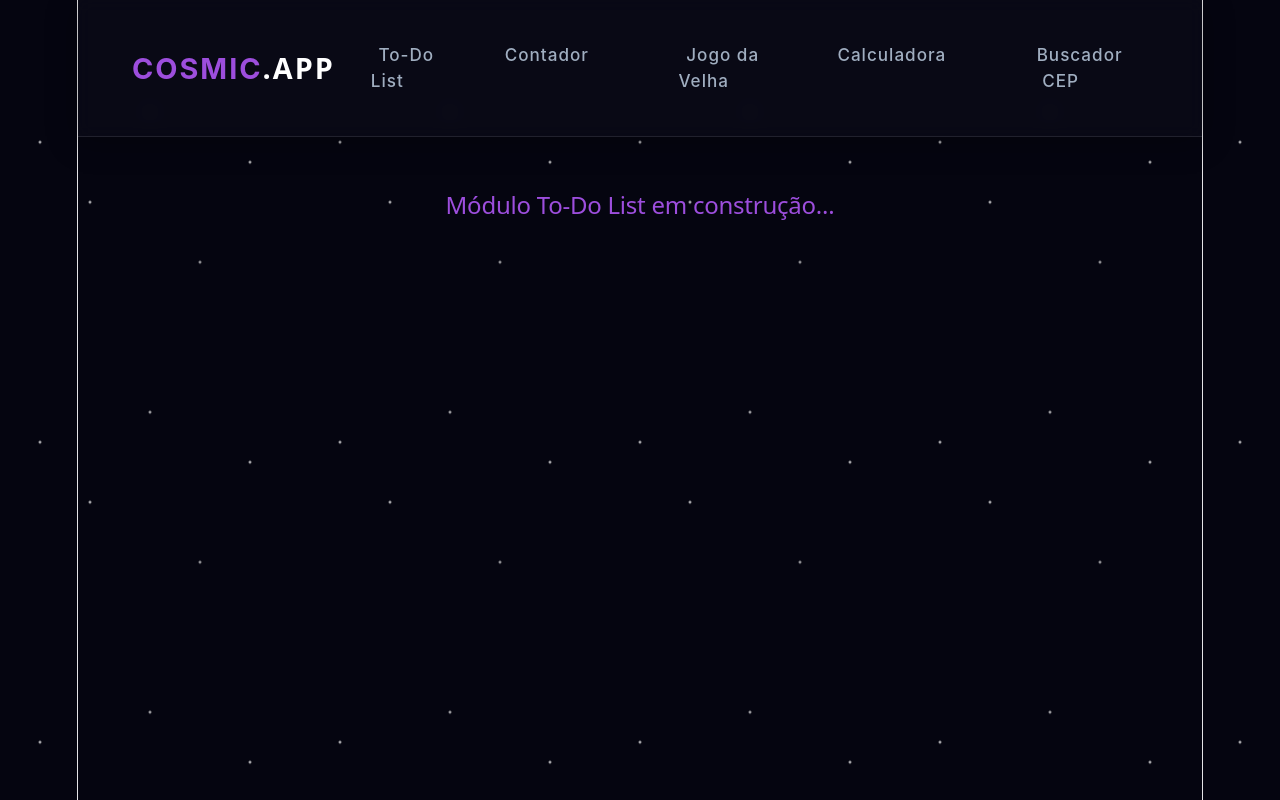
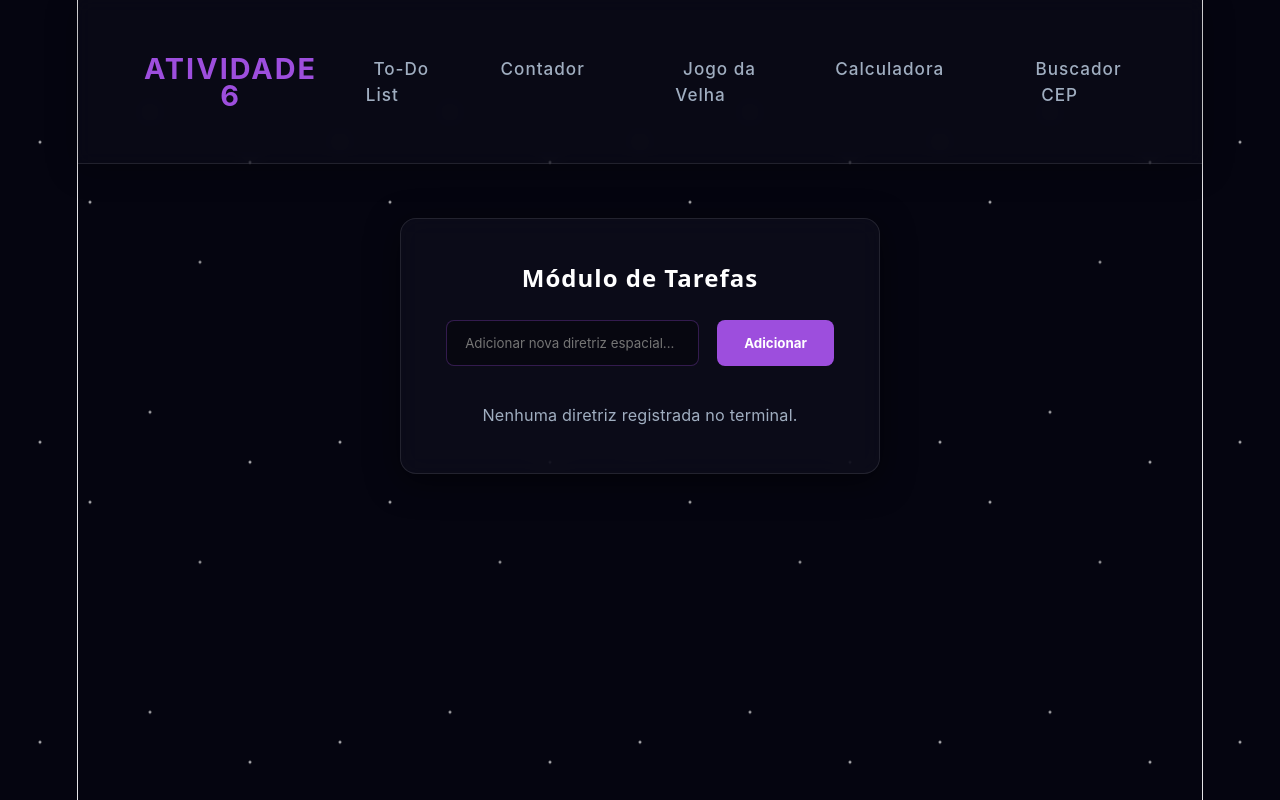
Before and after one commit to Saatake/dev-web-atividade-6, a React (Vite) app: page / in a window 1280 px wide. Built offline with nearby package versions, Linux system fonts and the light colour scheme.

Commit message:
Módulo de TodoList.

```diff
--- a/src/App.tsx
+++ b/src/App.tsx
@@ -1,5 +1,6 @@
 import { BrowserRouter as Router, Routes, Route } from 'react-router-dom';
 import Header from './components/Header';
+import TodoList from './pages/TodoList';
 import './App.css';
 
 function App() {
@@ -8,7 +9,8 @@ function App() {
       <Header />
       <main style={{ padding: '3rem', maxWidth: '1200px', margin: '0 auto', textAlign: 'center' }}>
         <Routes>
-          <Route path="/" element={<h2 style={{color: '#9d4edd'}}>Módulo To-Do List em construção...</h2>} />
+          {/* Atualize esta linha abaixo */}
+          <Route path="/" element={<TodoList />} />
           <Route path="/contador" element={<h2 style={{color: '#9d4edd'}}>Módulo Contador em construção...</h2>} />
           <Route path="/jogo" element={<h2 style={{color: '#9d4edd'}}>Módulo Jogo da Velha em construção...</h2>} />
           <Route path="/calculadora" element={<h2 style={{color: '#9d4edd'}}>Módulo Calculadora em construção...</h2>} />
--- a/src/components/Header.tsx
+++ b/src/components/Header.tsx
@@ -5,7 +5,7 @@ function Header() {
   return (
     <header className="space-header">
       <div className="logo-container">
-        <h1><span>Cosmic</span>.App</h1>
+        <h1><span>Atividade 6</span></h1>
       </div>
       <nav>
         <ul className="nav-links">
--- /dev/null
+++ b/src/pages/TodoList.css
@@ -0,0 +1,93 @@
+.todo-container {
+  background: rgba(15, 15, 30, 0.6);
+  backdrop-filter: blur(12px);
+  -webkit-backdrop-filter: blur(12px);
+  border: 1px solid rgba(255, 255, 255, 0.1);
+  border-radius: 16px;
+  padding: 2.5rem;
+  max-width: 600px;
+  margin: 0 auto;
+  box-shadow: 0 8px 32px rgba(0, 0, 0, 0.5);
+}
+
+.todo-container h2 {
+  color: #fff;
+  margin-bottom: 1.5rem;
+  font-weight: 600;
+  letter-spacing: 1px;
+}
+
+.input-group {
+  display: flex;
+  gap: 1rem;
+  margin-bottom: 2rem;
+}
+
+.input-group input {
+  flex: 1;
+  padding: 0.8rem 1rem;
+  background: rgba(0, 0, 0, 0.3);
+  border: 1px solid rgba(157, 78, 221, 0.3);
+  border-radius: 8px;
+  color: #fff;
+  outline: none;
+  transition: all 0.3s;
+}
+
+.input-group input:focus {
+  border-color: #9d4edd;
+  box-shadow: 0 0 10px rgba(157, 78, 221, 0.3);
+}
+
+.btn-add {
+  padding: 0.8rem 1.5rem;
+  background: #9d4edd;
+  color: #fff;
+  border: none;
+  border-radius: 8px;
+  font-weight: bold;
+  cursor: pointer;
+  transition: all 0.3s;
+}
+
+.btn-add:hover {
+  background: #7b2cbf;
+  box-shadow: 0 0 15px rgba(157, 78, 221, 0.5);
+}
+
+.task-list {
+  list-style: none;
+  display: flex;
+  flex-direction: column;
+  gap: 0.8rem;
+}
+
+.task-item {
+  display: flex;
+  justify-content: space-between;
+  align-items: center;
+  background: rgba(255, 255, 255, 0.05);
+  padding: 1rem;
+  border-radius: 8px;
+  border-left: 3px solid #9d4edd;
+  transition: all 0.2s;
+}
+
+.task-item:hover {
+  background: rgba(255, 255, 255, 0.1);
+}
+
+.btn-delete {
+  background: transparent;
+  color: #ff4d4d;
+  border: 1px solid #ff4d4d;
+  padding: 0.4rem 0.8rem;
+  border-radius: 6px;
+  cursor: pointer;
+  transition: all 0.3s;
+}
+
+.btn-delete:hover {
+  background: rgba(255, 77, 77, 0.1);
+  box-shadow: 0 0 10px rgba(255, 77, 77, 0.2);
+}
--- /dev/null
+++ b/src/pages/TodoList.tsx
@@ -0,0 +1,61 @@
+import { useState } from 'react';
+import './TodoList.css';
+
+// tipagem
+interface Task {
+  id: number;
+  text: string;
+}
+
+function TodoList() {
+  const [tasks, setTasks] = useState<Task[]>([]);
+  const [inputValue, setInputValue] = useState('');
+
+  const addTask = () => {
+    if (inputValue.trim() === '') return;
+
+    const newTask: Task = {
+      id: Date.now(),
+      text: inputValue
+    };
+
+    setTasks([...tasks, newTask]);
+    setInputValue(''); // limpa o input
+  };
+
+  const removeTask = (id: number) => {
+    setTasks(tasks.filter(task => task.id !== id));
+  };
+
+  return (
+    <div className="todo-container">
+      <h2>Módulo de Tarefas</h2>
+
+      <div className="input-group">
+        <input
+          type="text"
+          placeholder="Adicionar nova diretriz espacial..."
+          value={inputValue}
+          onChange={(e) => setInputValue(e.target.value)}
+          onKeyDown={(e) => e.key === 'Enter' && addTask()}
+        />
+        <button className="btn-add" onClick={addTask}>Adicionar</button>
+      </div>
+
+      <ul className="task-list">
+        {tasks.length === 0 ? (
+          <p style={{ color: '#a0aec0', fontSize: '0.9rem' }}>Nenhuma diretriz registrada no terminal.</p>
+        ) : (
+          tasks.map(task => (
+            <li key={task.id} className="task-item">
+              <span>{task.text}</span>
+              <button className="btn-delete" onClick={() => removeTask(task.id)}>Excluir</button>
+            </li>
+          ))
+        )}
+      </ul>
+    </div>
+  );
+}
+
+export default TodoList;
```
